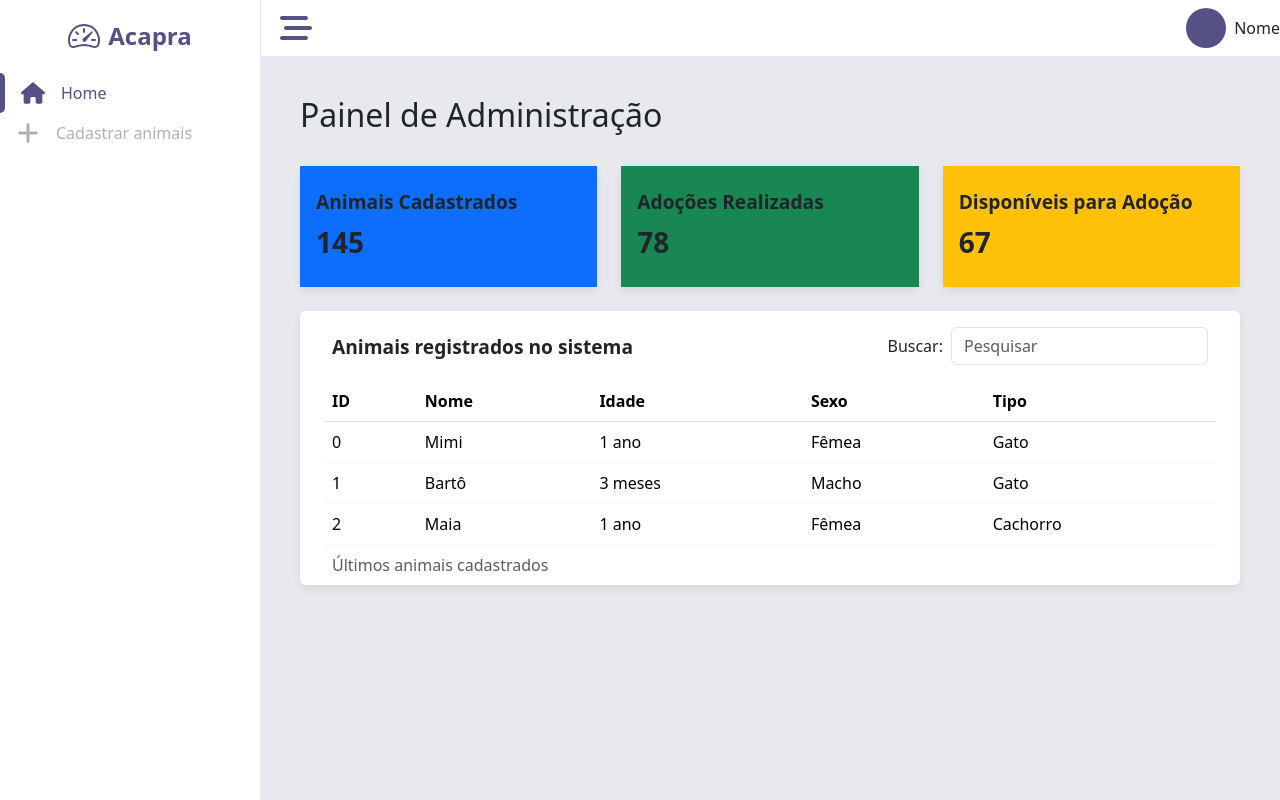
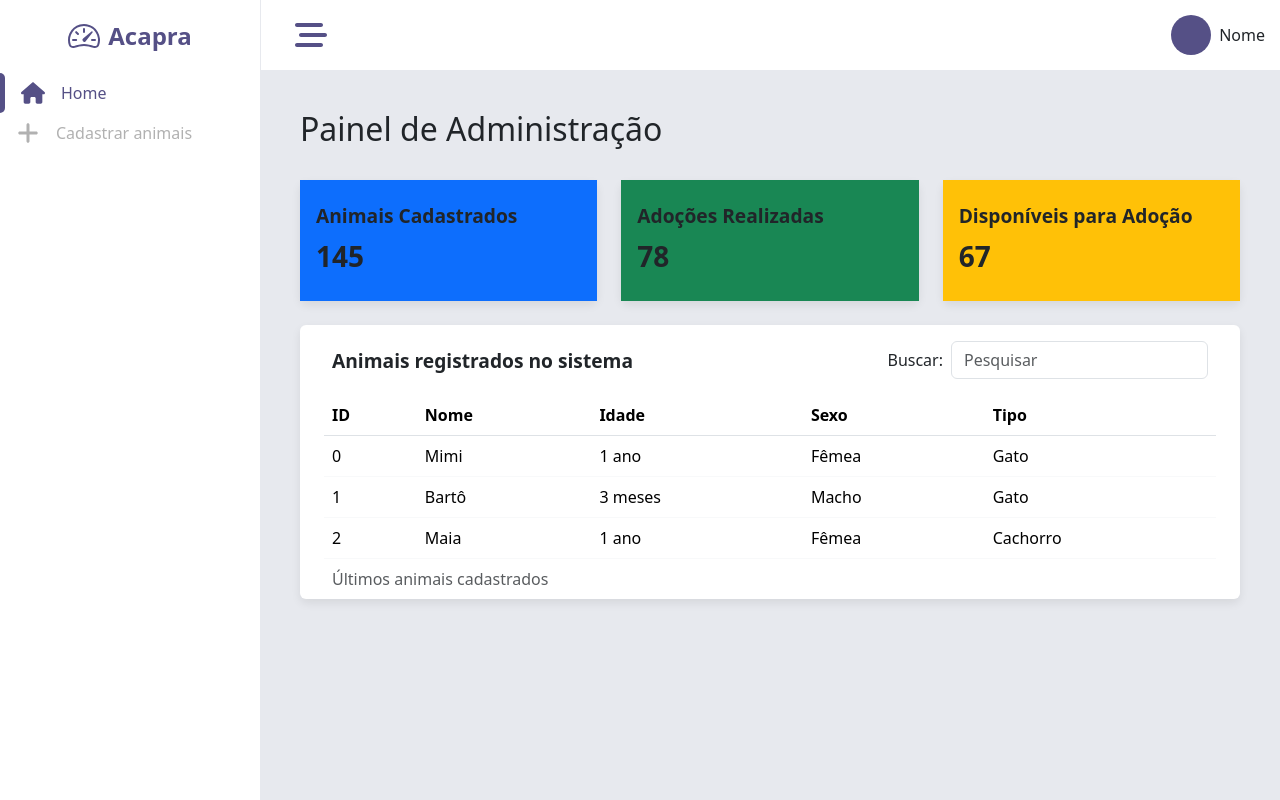
Before and after one commit to vitor1raider/projeto-acapra, a website: page acapra/dadosAdm.html in a window 1280 px wide. Drawn offline with nearby package versions, Linux system fonts and the light colour scheme.

Commit message:
ajuste navbar

```diff
--- a/acapra/css/dadosAdm.css
+++ b/acapra/css/dadosAdm.css
@@ -27,7 +27,7 @@ h1 {
 }
 
 .navbar {
-  padding: 15px;
+  padding: 15px !important;
   background-color: #ffffff;
   margin-left: 1px;
 }
```
